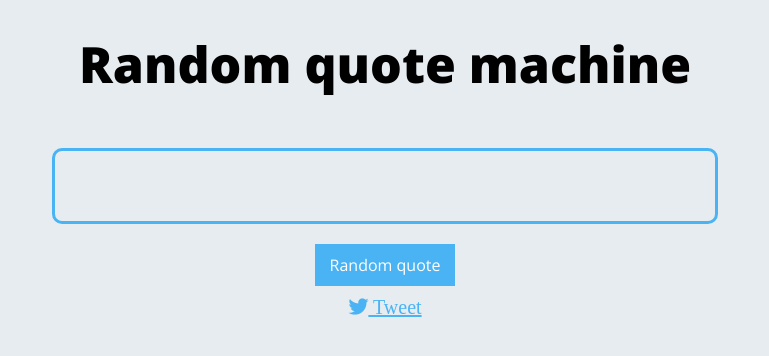
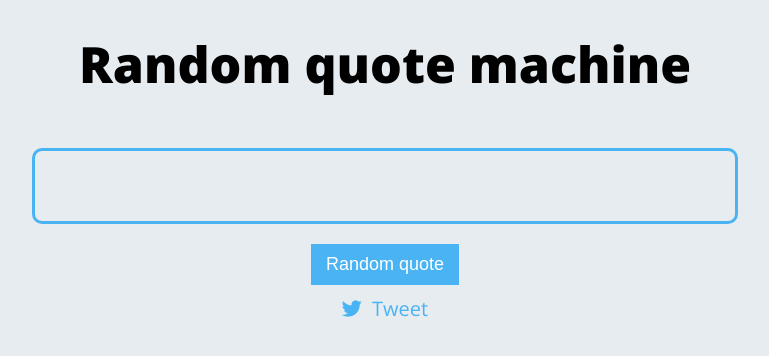
Before and after one commit to magdacz/12.5, a plain HTML site: page index.html in a window 1280 px wide. Shown: the whole page, without its empty margins (255-1024 px from the left). Drawn offline with nearby package versions, Linux system fonts and the light colour scheme; no server answers.

Commit message:
Change style.css

```diff
--- a/scripts.js
+++ b/scripts.js
@@ -19,10 +19,6 @@ function createTweet(input) {
 
    	var tweetText = "Quote of the day - " + quoteText + " Author: " + quoteAuthor;
 
-   	if (tweetText.length > 140) {
-    	getQuote();
-	}
-
 	if (tweetText.length > 140) {
     	getQuote();
 	} else {
--- a/style.css
+++ b/style.css
@@ -7,55 +7,60 @@
 
 body {
 	background: #E6ECF0;
+    text-align: center;
+    font-family: 'Open Sans', sans-serif;
 }
 
 h1 {
-	text-align: center;
-	padding: 30px;
-	font-family: 'Open Sans', sans-serif;
-	font-weight: 800;
 	font-size: 50px;
+    padding: 30px;
 }
 
 .box {
-	margin: 0 auto;
-	width: 600px;
+	max-width: 50vw;
 	border: 3px solid #4AB3F4;
 	border-radius: 10px;
 	padding: 30px;
+    margin: auto;
 	margin-top: 20px;
-
 }
 
 .box .quote {
-	text-align: center;
-	font-family: 'Open Sans', sans-serif;
 	font-weight: regular;
 }
 
 .box .author {
+    font-family: 'Dancing Script', cursive;
 	text-align: right;
 	padding-top: 10px;
-	font-family: 'Dancing Script', cursive;
 }
 
 .trigger {
 	display: block;
-	margin: 0 auto;
 	padding: 10px 15px;
+    margin: auto;
 	margin-top: 20px;
 	margin-bottom: 10px;
 	background: #4AB3F4;
 	color: #fff;
-	font-family: 'Open Sans', sans-serif;
-	font-size: 16px;
+	font-size: 18px;
 	border: none;
 	cursor: pointer;
 }
 
 a {
 	display: block;
-	text-align: center;
+    font-size: 20px;
+    padding-bottom: 20px;
 	color: #4AB3F4;
-	font-size: 20px;
+    text-decoration: none;
 }
+
+a:hover i{
+    color: #fff;
+}
+
+i {
+    padding-right: 5px;
+    transition: 0.8s;
+}
```
